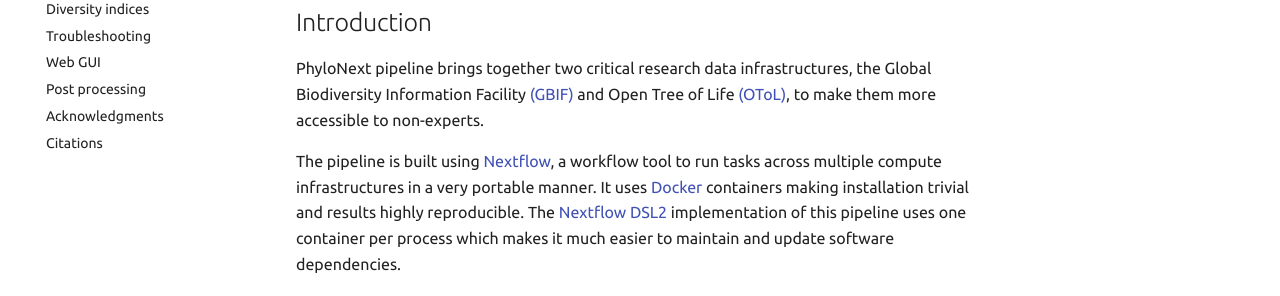
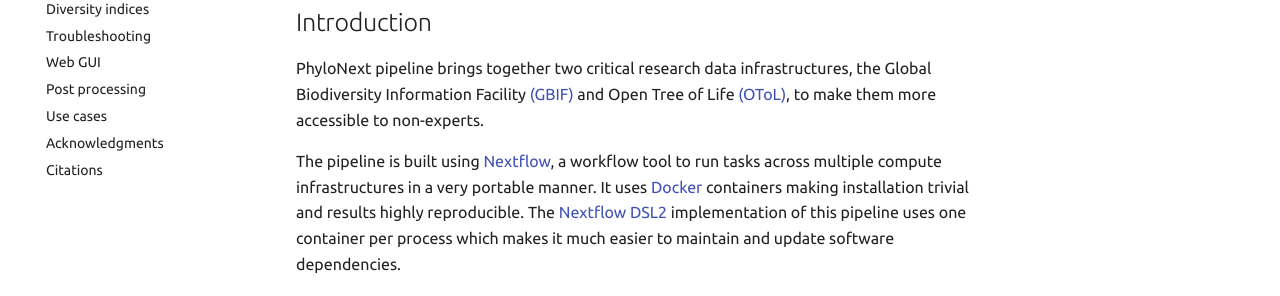
Before and after one commit to vmikk/phylonext_manual, an MkDocs documentation site: the page built from docs/index.md, in a window 1280 px wide. Shown: the part 291-587 px from the top of the page. Built offline with MkDocs 1.6.1 and Material for MkDocs 9.7.7, drawn with Linux system fonts in a browser that asks for light colours; comment, search, counter and statistics services are not loaded.

Commit message:
add use cases to TOC

```diff
--- a/mkdocs.yml
+++ b/mkdocs.yml
@@ -61,5 +61,6 @@ nav:
   - 'Troubleshooting':      'troubleshooting.md'
   - 'Web GUI':              'webgui.md'
   - 'Post processing':      'post.md'
+  - 'Use cases':            'usecases.md'
   - 'Acknowledgments':      'acknowledgements.md'
-  - 'Citations':             'citations.md'
+  - 'Citations':            'citations.md'
```
